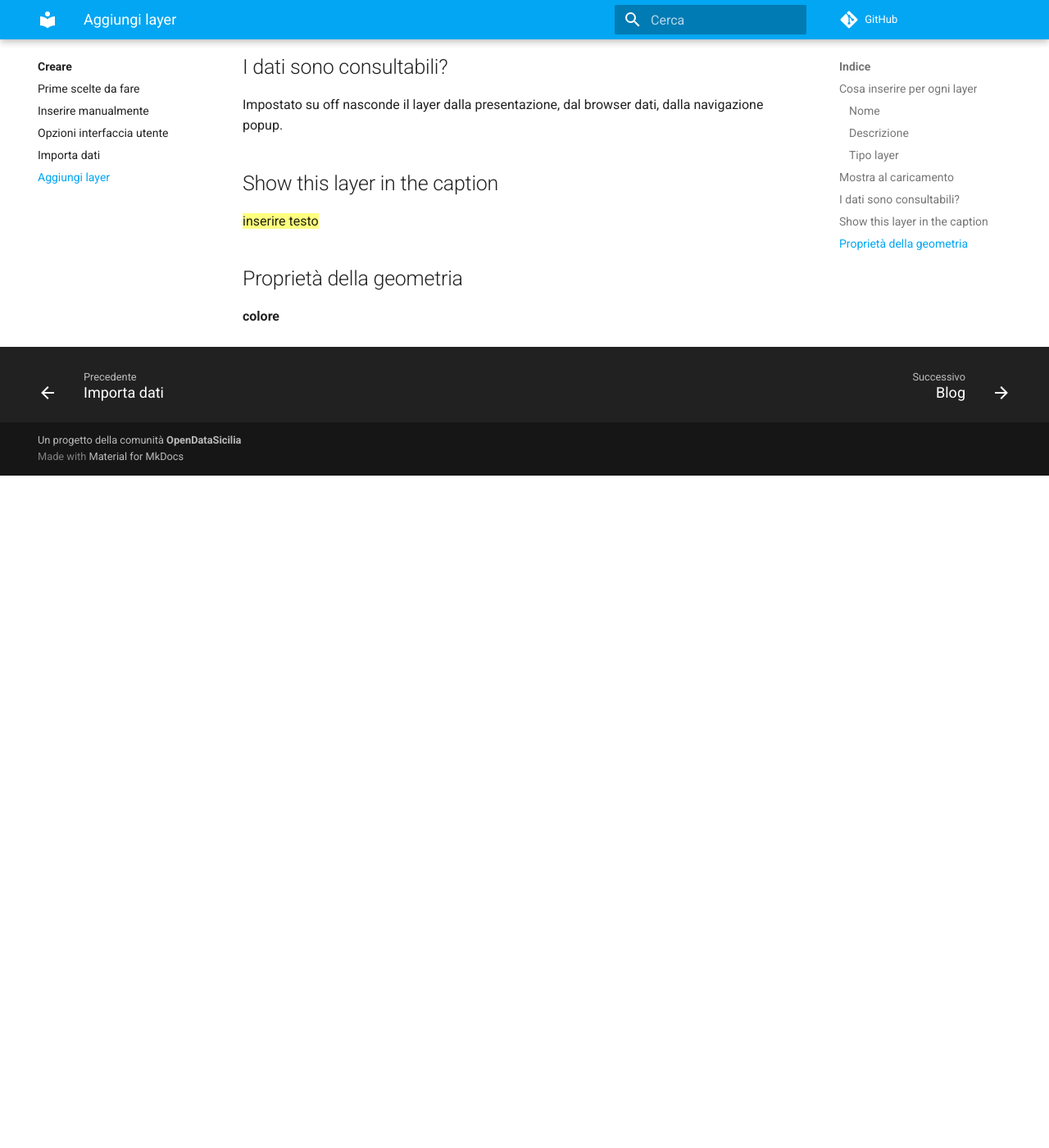
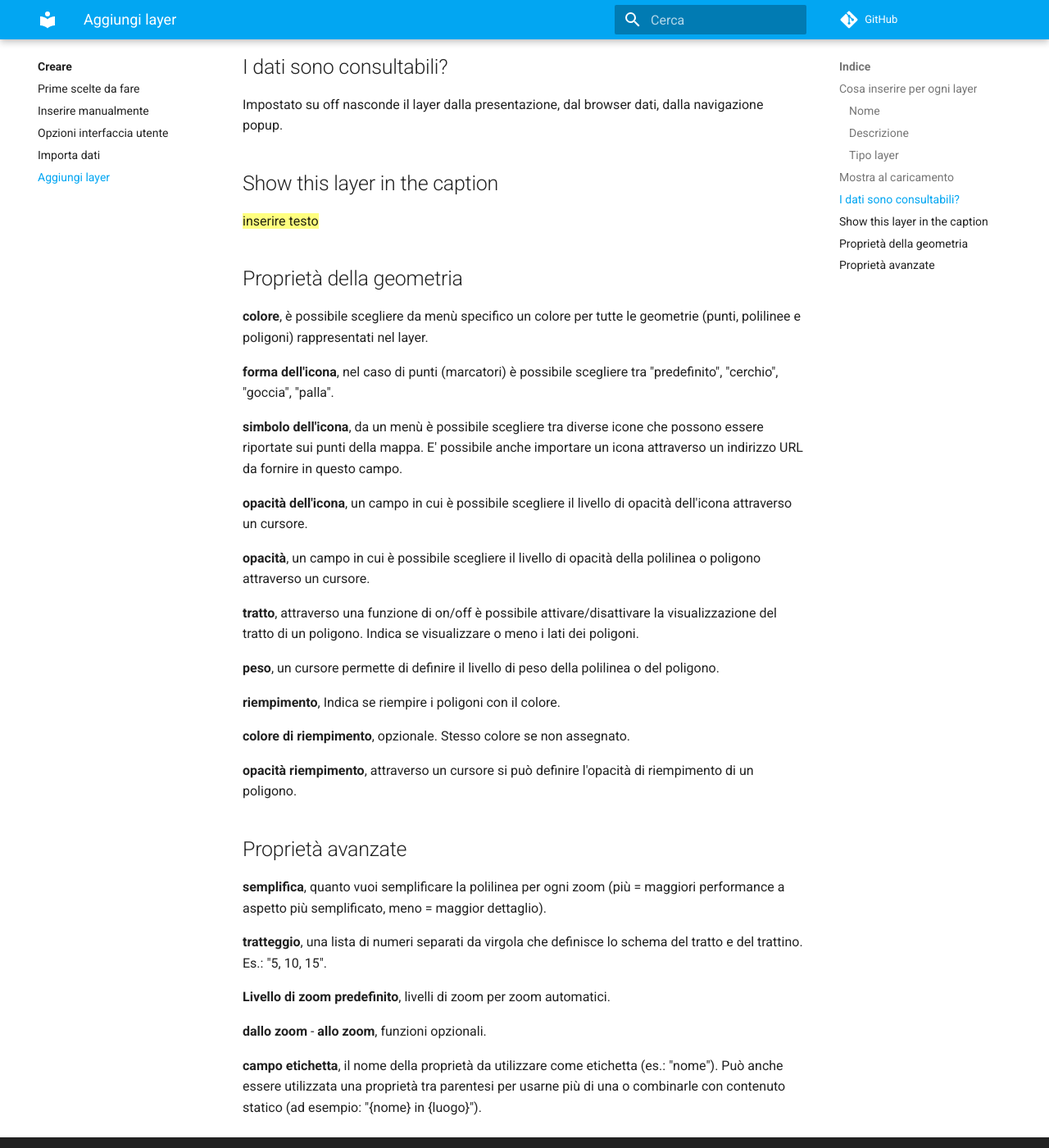
Before and after one commit to opendatasicilia/guida-umap, an MkDocs documentation site: the page built from docs/creare/aggiungi-layer.md, in a window 1280 px wide and 1400 px high, scrolled down 1743 px. Shown: the whole window at 82% size. Built offline with MkDocs 1.6.1 and Material for MkDocs 9.7.7, drawn with Linux system fonts in a browser that asks for light colours; comment, search, counter and statistics services are not loaded; before the commit the page ends 2323 px from its top, so only the background shows below that.

Commit message:
Update aggiungi-layer.md

```diff
--- a/docs/creare/aggiungi-layer.md
+++ b/docs/creare/aggiungi-layer.md
@@ -56,4 +56,35 @@ Impostato su off nasconde il layer dalla presentazione, dal browser dati, dalla
 
 ## Proprietà della geometria
 
-**colore**
+**colore**, è possibile scegliere da menù specifico un colore per tutte le geometrie (punti, polilinee e poligoni) rappresentati nel layer.
+
+**forma dell'icona**, nel caso di punti (marcatori) è possibile scegliere tra "predefinito", "cerchio", "goccia", "palla".
+
+**simbolo dell'icona**, da un menù è possibile scegliere tra diverse icone che possono essere riportate sui punti della mappa. E' possibile anche importare un icona attraverso un indirizzo URL da fornire in questo campo.
+
+**opacità dell'icona**, un campo in cui è possibile scegliere il livello di opacità dell'icona attraverso un cursore.
+
+**opacità**, un campo in cui è possibile scegliere il livello di opacità della polilinea o poligono attraverso un cursore.
+
+**tratto**, attraverso una funzione di on/off è possibile attivare/disattivare la visualizzazione del tratto di un poligono. Indica se visualizzare o meno i lati dei poligoni.
+
+**peso**, un cursore permette di definire il livello di peso della polilinea o del poligono.
+
+**riempimento**, Indica se riempire i poligoni con il colore.
+
+**colore di riempimento**, opzionale. Stesso colore se non assegnato.
+
+**opacità riempimento**, attraverso un cursore si può definire l'opacità di riempimento di un poligono.
+
+
+## Proprietà avanzate
+
+**semplifica**, quanto vuoi semplificare la polilinea per ogni zoom (più = maggiori performance a aspetto più semplificato, meno = maggior dettaglio).
+
+**tratteggio**, una lista di numeri separati da virgola che definisce lo schema del tratto e del trattino. Es.: "5, 10, 15".
+
+**Livello di zoom predefinito**, livelli di zoom per zoom automatici.
+
+**dallo zoom** - **allo zoom**, funzioni opzionali.
+
+**campo etichetta**, il nome della proprietà da utilizzare come etichetta (es.: "nome"). Può anche essere utilizzata una proprietà tra parentesi per usarne più di una o combinarle con contenuto statico (ad esempio: "{nome} in {luogo}").
```
